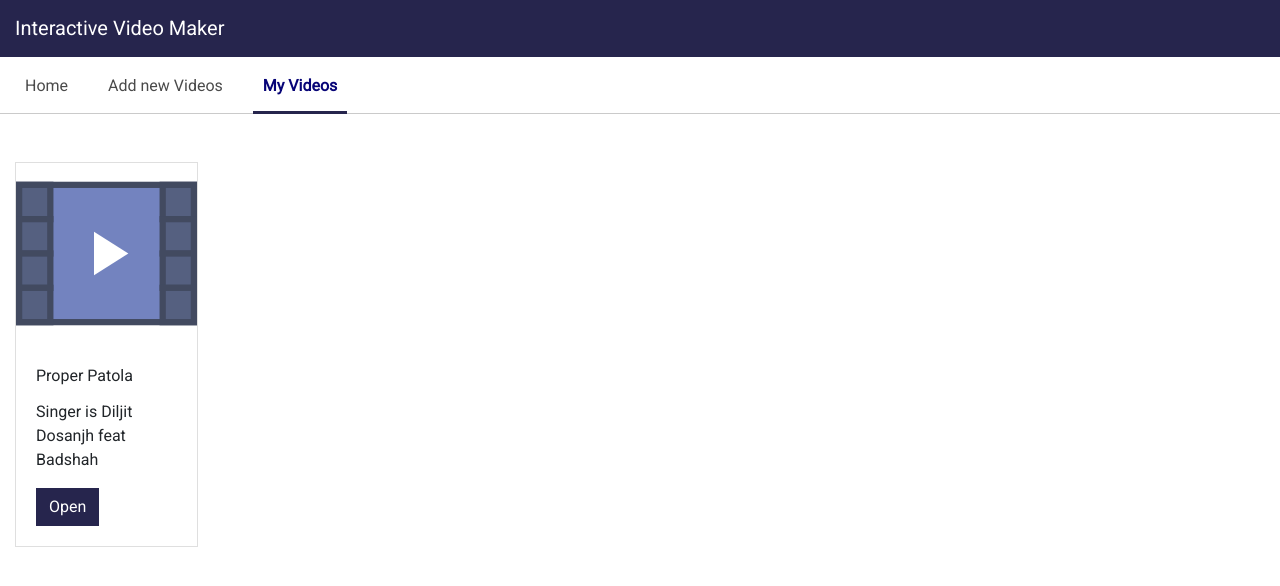
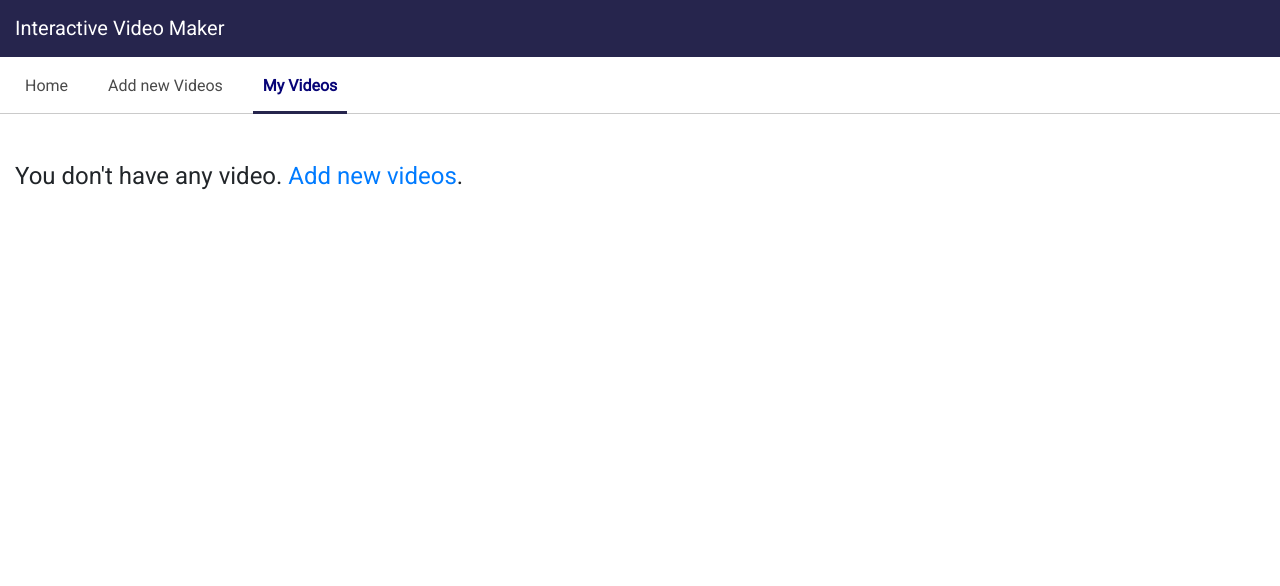
Before and after one commit to tanveersingh926/interactive-video-maker, a React (Create React App) app: page /my-videos in a window 1280 px wide. Shown: the top 586 px of the page. Built offline with nearby package versions, Linux system fonts and the light colour scheme.

Commit message:
add embed page feature (not completed)

```diff
--- a/src/components/videoPlayer/VideoConnected.js
+++ b/src/components/videoPlayer/VideoConnected.js
@@ -1,7 +1,6 @@
 import { connect } from "react-redux";
 import { updateVideoDuration } from "../../store/actions/";
-import Video from "./VideoClass";
-// import Video from "./Video";
+import Video from "./Video";
 
 const mapDispatchToProps = dispatch => {
   return {
--- a/src/components/viewVideo/EmbedVideoView.js
+++ /dev/null
@@ -1,13 +0,0 @@
-import React from "react";
-// import { useParams } from "react-router-dom";
-import Video from "../videoPlayer/VideoConnected";
-
-const EmbedVideoView = ({ videos }) => {
-  //   const { id: idFromParam } = useParams();
-  //   const { videoId, interactions } = videos.find(
-  //     ({ id }) => id === idFromParam
-  //   );
-  return <Video id={"GVhmynWOPoM"} isStandalone interactions={[]} />;
-};
-
-export default EmbedVideoView;
--- a/src/components/viewVideo/SharedVideoView.js
+++ b/src/components/viewVideo/SharedVideoView.js
@@ -1,16 +1,27 @@
 import React from "react";
-import { useParams } from "react-router-dom";
+import { useParams, useHistory } from "react-router-dom";
 import Video from "../videoPlayer/VideoConnected";
+import { isEmpty } from "../../utilities/validation";
 
 const SharedVideoView = ({ videos }) => {
-  const { id: idFromParam } = useParams();
+  const history = useHistory();
+  const { id: idFromParam, embedVideo } = useParams();
+  if (isEmpty(videos)) {
+    history.push("/");
+    return null;
+  }
+  const isVideoEmbeded = embedVideo !== "embed";
   const { videoId, videoTitle, shortDescription, interactions } = videos.find(
     ({ id }) => id === idFromParam
   );
   return (
-    <div className="text-center mt-5">
-      <h2>{videoTitle}</h2>
-      <p className="mb-4">{shortDescription}</p>
+    <div className={isVideoEmbeded ? "text-center mt-5" : ""}>
+      {isVideoEmbeded && (
+        <>
+          <h2>{videoTitle}</h2>
+          <p className="mb-4">{shortDescription}</p>
+        </>
+      )}
       <Video id={videoId} isStandalone interactions={interactions} />
     </div>
   );
--- a/src/constants/index.js
+++ b/src/constants/index.js
@@ -10,3 +10,7 @@ export const RESPONSE_ACTION = {
   OPEN_LINK: "openLink",
   RESUME_VIDEO: "resumeVideo"
 };
+
+export const VIDEO_SOURCE_API = {
+  YOUTUBE: "https://www.youtube.com/iframe_api"
+};
--- a/src/index.js
+++ b/src/index.js
@@ -2,7 +2,6 @@ import React from "react";
 import ReactDOM from "react-dom";
 import { Provider } from "react-redux";
 
-// import App from "./components/app/AppConnected";
 import App from "./components/app/App";
 import * as serviceWorker from "./serviceWorker";
 // import "bootstrap/dist/css/bootstrap.min.css";
--- a/src/router/AppRouter.js
+++ b/src/router/AppRouter.js
@@ -11,7 +11,6 @@ import AddNewVideo from "../components/addNewVideo/AddNewVideoConnected";
 import ConfigureVideo from "../components/configureVideo/ConfigureVideoConnected";
 import SharedVideoView from "../components/viewVideo/SharedVideoViewConnected";
 import AppWrapper from "./AppWrapper";
-import EmbedVideoView from "../components/viewVideo/EmbedVideoView";
 
 const AppRouter = ({ children }) => {
   return (
@@ -26,17 +25,9 @@ const AppRouter = ({ children }) => {
         <Route path="/video/:id" exact>
           <AppWrapper route={<ConfigureVideo />}>{children}</AppWrapper>
         </Route>
-        <Route path="/video/:id/share">
+        <Route path="/video/:id/:embedVideo">
           <AppWrapper
             route={<SharedVideoView />}
-            displayParentComponents={false}
-          >
-            {children}
-          </AppWrapper>
-        </Route>
-        <Route path="/video/:id/embed">
-          <AppWrapper
-            route={<EmbedVideoView />}
             displayParentComponents={false}
           >
             {children}
--- a/src/store/reducers/myVideosReducer.js
+++ b/src/store/reducers/myVideosReducer.js
@@ -1,78 +1,78 @@
 import { handleActions } from "redux-actions";
 import { saveVideo } from "../actions/";
 
+const defaultState = {
+  videos: []
+};
+
 // const defaultState = {
-//   videos: []
+//   videos: [
+//     {
+//       id: "e70724fc-89ff-43f4-adcb-7397c165baed",
+//       isEmailRequired: false,
+//       shortDescription: "Singer is Diljit Dosanjh feat Badshah",
+//       videoId: "GVhmynWOPoM",
+//       videoSource: "YOUTUBE",
+//       videoTitle: "Proper Patola",
+//       videoUrl: "https://www.youtube.com/watch?v=GVhmynWOPoM",
+//       videoDuration: 164,
+//       interactions: [
+//         {
+//           questionLabel: "Who is featured in this song",
+//           questionId: "afc8fae4-ed49-4ce5-a3ea-21b7cd9e6849",
+//           responses: [
+//             {
+//               responseId: "04c3298c-7919-4418-b61d-822b6fcc017a",
+//               responseText: "Badshah",
+//               isCorrect: true,
+//               noOfTimesResponseSelected: 0,
+//               shouldOpenUrl: false,
+//               resumeVideo: true
+//             },
+//             {
+//               responseId: "e02be35a-fceb-42fb-9494-524c20a99bc0",
+//               responseText: "Raftar",
+//               noOfTimesResponseSelected: 0,
+//               shouldOpenUrl: false,
+//               resumeVideo: true
+//             },
+//             {
+//               responseId: "5531e131-7078-416e-b404-4436aecfe694",
+//               responseText: "Honey Singh",
+//               urlToOpen:
+//                 "https://www.google.com/search?q=yo+yo+honey+singh&oq=yo+yo+hn",
+//               noOfTimesResponseSelected: 0,
+//               shouldOpenUrl: true,
+//               resumeVideo: false
+//             }
+//           ],
+//           displayQuestionAtSecond: "02"
+//         },
+//         {
+//           questionLabel: "Who is singer in this song",
+//           questionId: "402af50f-cf19-4ff4-808b-16bf18c8d23a",
+//           responses: [
+//             {
+//               responseId: "dfc37579-1846-44ae-abff-990f8b2b3bc0",
+//               responseText: "Karan Aujhla",
+//               noOfTimesResponseSelected: 0,
+//               shouldOpenUrl: false,
+//               resumeVideo: true
+//             },
+//             {
+//               responseId: "05850845-ec10-4640-a0d4-16ae93abfcce",
+//               responseText: "Diljit Dosanjh",
+//               noOfTimesResponseSelected: 0,
+//               shouldOpenUrl: false,
+//               resumeVideo: true
+//             }
+//           ],
+//           displayQuestionAtSecond: "4"
+//         }
+//       ]
+//     }
+//   ]
 // };
-
-const defaultState = {
-  videos: [
-    {
-      id: "e70724fc-89ff-43f4-adcb-7397c165baed",
-      isEmailRequired: false,
-      shortDescription: "Singer is Diljit Dosanjh feat Badshah",
-      videoId: "GVhmynWOPoM",
-      videoSource: "YOUTUBE",
-      videoTitle: "Proper Patola",
-      videoUrl: "https://www.youtube.com/watch?v=GVhmynWOPoM",
-      videoDuration: 164,
-      interactions: [
-        {
-          questionLabel: "Who is featured in this song",
-          questionId: "afc8fae4-ed49-4ce5-a3ea-21b7cd9e6849",
-          responses: [
-            {
-              responseId: "04c3298c-7919-4418-b61d-822b6fcc017a",
-              responseText: "Badshah",
-              isCorrect: true,
-              noOfTimesResponseSelected: 0,
-              shouldOpenUrl: false,
-              resumeVideo: true
-            },
-            {
-              responseId: "e02be35a-fceb-42fb-9494-524c20a99bc0",
-              responseText: "Raftar",
-              noOfTimesResponseSelected: 0,
-              shouldOpenUrl: false,
-              resumeVideo: true
-            },
-            {
-              responseId: "5531e131-7078-416e-b404-4436aecfe694",
-              responseText: "Honey Singh",
-              urlToOpen:
-                "https://www.google.com/search?q=yo+yo+honey+singh&oq=yo+yo+hn",
-              noOfTimesResponseSelected: 0,
-              shouldOpenUrl: true,
-              resumeVideo: false
-            }
-          ],
-          displayQuestionAtSecond: "02"
-        },
-        {
-          questionLabel: "Who is singer in this song",
-          questionId: "402af50f-cf19-4ff4-808b-16bf18c8d23a",
-          responses: [
-            {
-              responseId: "dfc37579-1846-44ae-abff-990f8b2b3bc0",
-              responseText: "Karan Aujhla",
-              noOfTimesResponseSelected: 0,
-              shouldOpenUrl: false,
-              resumeVideo: true
-            },
-            {
-              responseId: "05850845-ec10-4640-a0d4-16ae93abfcce",
-              responseText: "Diljit Dosanjh",
-              noOfTimesResponseSelected: 0,
-              shouldOpenUrl: false,
-              resumeVideo: true
-            }
-          ],
-          displayQuestionAtSecond: "4"
-        }
-      ]
-    }
-  ]
-};
 
 const myVideosReducer = handleActions(
   {
--- a/src/utilities/validation.js
+++ b/src/utilities/validation.js
@@ -9,3 +9,26 @@ export const urlIsValid = url => {
 //   isNaN(value) || value >= min ? undefined : `Should be greater than ${min}`;
 export const composeValidators = (...validators) => value =>
   validators.reduce((error, validator) => error || validator(value), undefined);
+
+export const isEmpty = value => {
+  const isEmptyObject = a => {
+    if (typeof a.length === "undefined") {
+      // it's an Object, not an Array
+      const hasNonempty = Object.keys(a).some(function nonEmpty(element) {
+        return !isEmpty(a[element]);
+      });
+      return hasNonempty ? false : isEmptyObject(Object.keys(a));
+    }
+
+    return !a.some(function nonEmpty(element) {
+      // check if array is really not empty as JS thinks
+      return !isEmpty(element); // at least one element should be non-empty
+    });
+  };
+  return (
+    value === false ||
+    typeof value === "undefined" ||
+    value == null ||
+    (typeof value === "object" && isEmptyObject(value))
+  );
+};
```
Also changed, not shown: src/components/videoPlayer/Video.js (+78 -107 lines).
